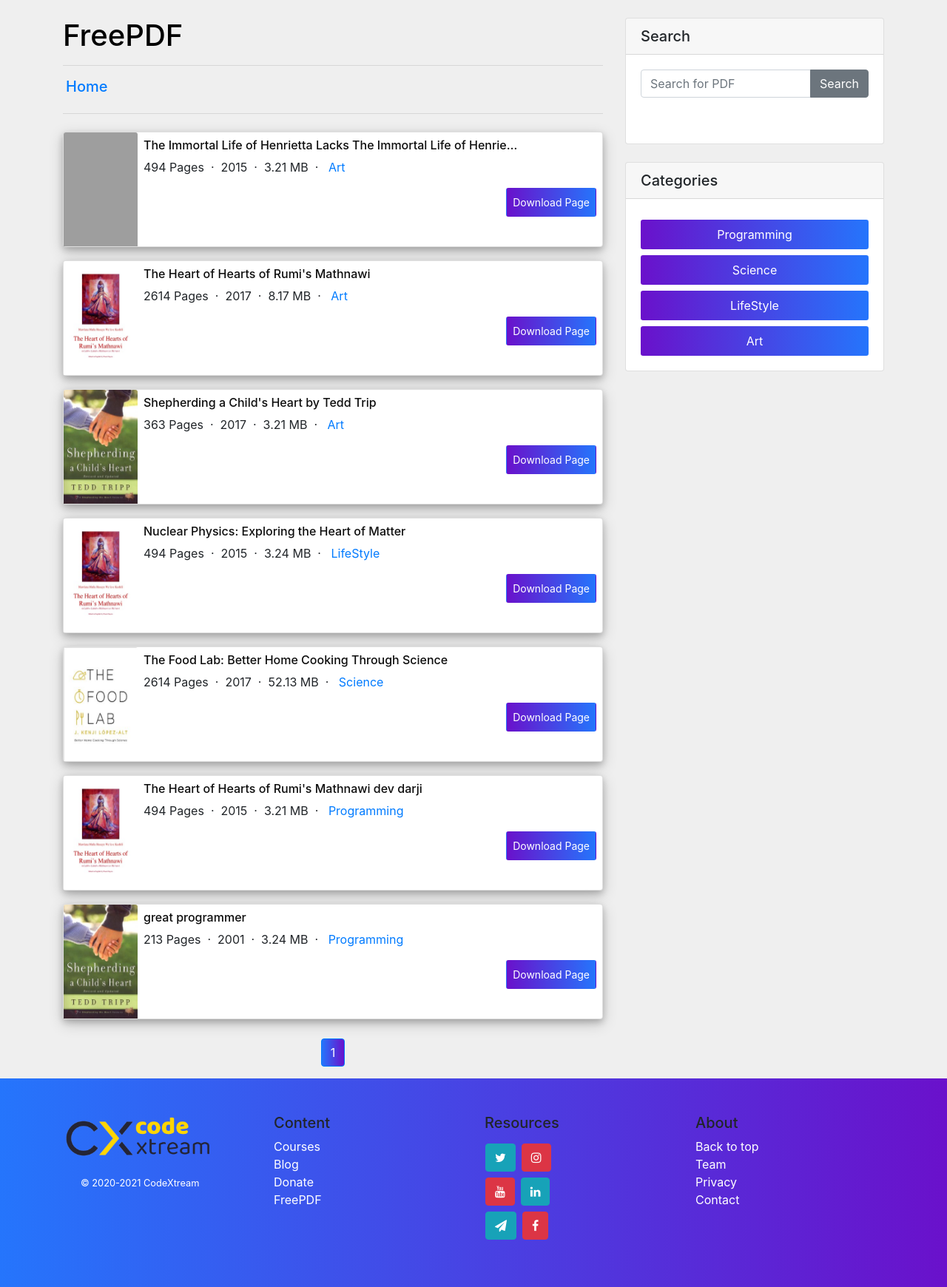
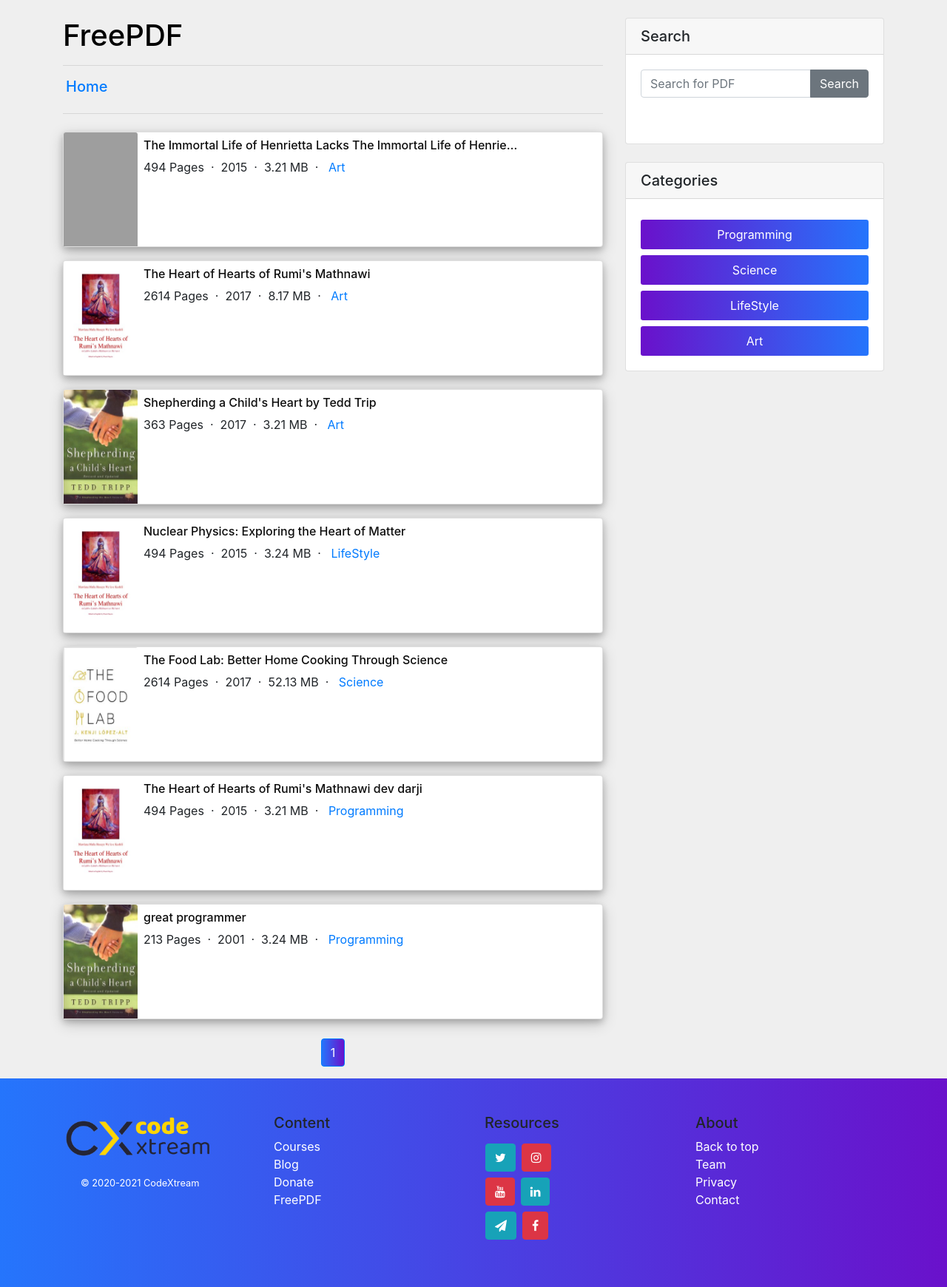
Before and after one commit to h-rex/codextream, a Django app: page /freepdf/ in a window 1280 px wide. Shown: the part 64-1804 px from the top of the page at 74% size. Run offline with Django 3.2, Linux system fonts and the light colour scheme; data comes from the database, SQL or seed files in the repository; some libraries are stand-ins or nearby versions; grey boxes are pictures that could not be loaded.

Commit message:
Update home.html

```diff
--- a/templates/freepdf/home.html
+++ b/templates/freepdf/home.html
@@ -3,14 +3,6 @@
 {% block freepdfactive %}active{% endblock %}
 {% block title %} FreePDF {% endblock %}
 {% block content %}
-
-
-
-
-
-
-
-
 
   <!-- Page Content -->
   <div class="container">
@@ -41,7 +33,7 @@
                     <div class="card-body pdfbody">
                         <a href="{% url 'pdfPost' file.slug %}" style="text-decoration:none;color:#0d0d0d;"><h6 class="blogpost-hover">{{file.title|truncatechars:65}}</h6></a>
                       <p>{{file.pdf_pages}} Pages&nbsp; &middot;&nbsp; {{file.year}}&nbsp; &middot; &nbsp;{{file.pdf_size}} MB&nbsp; &middot; &nbsp;
-                          <a href="{% url 'category_pdf' file.category_pdf.slug %}" style="text-decoration:none;">{{file.category_pdf}}</a>&nbsp;&nbsp;&nbsp;&nbsp;<div class="text-right"> <a href="{% url 'pdfPost' file.slug %}" class="btn categorypdf btn-sm" style="text-decoration:none; color:white;" >Download Page</a></div></p>
+                          <a href="{% url 'category_pdf' file.category_pdf.slug %}" style="text-decoration:none;">{{file.category_pdf}}</a>&nbsp;&nbsp;&nbsp;&nbsp;</p>
 
                     </div>
                 </div>
@@ -130,12 +122,4 @@
   </div>
   <!-- /.container -->
 
-<script src="https://apis.google.com/js/platform.js"></script>
-
-
-
-
-
-
-
 {% endblock %}
```
